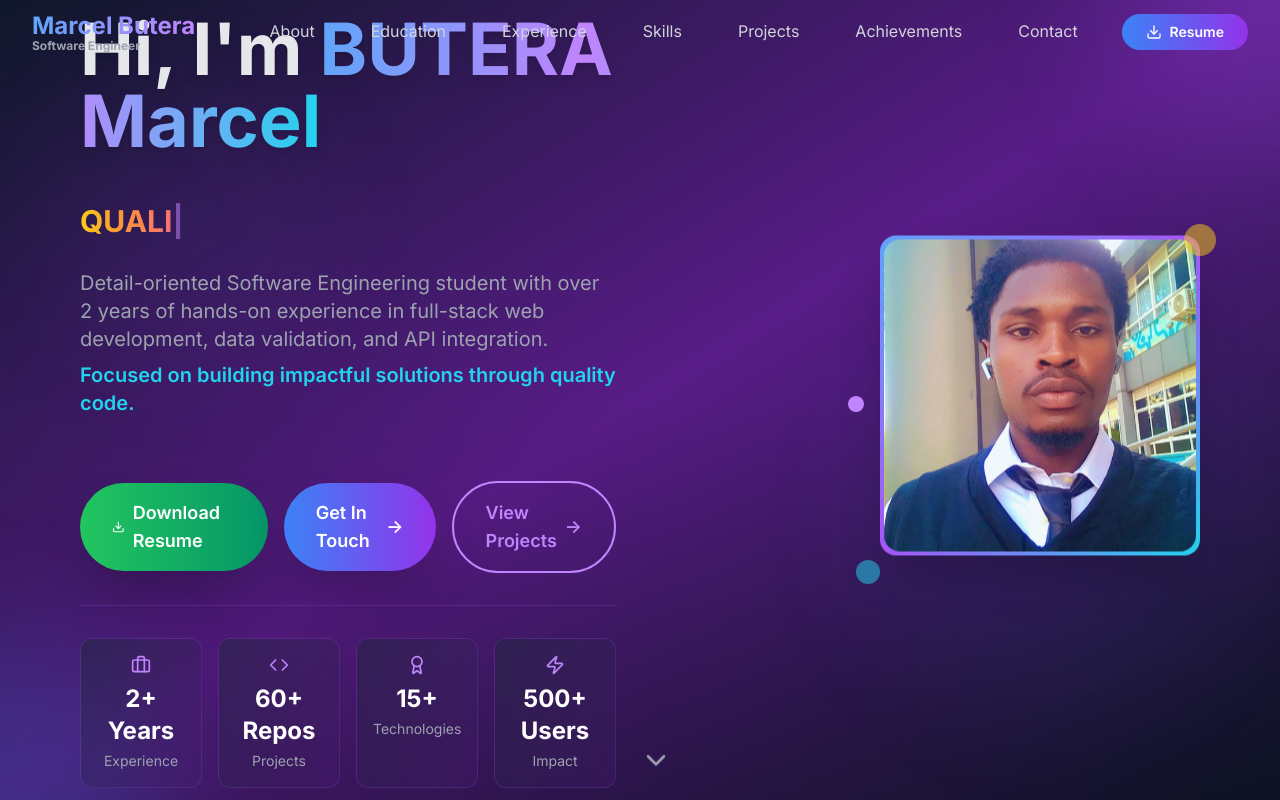
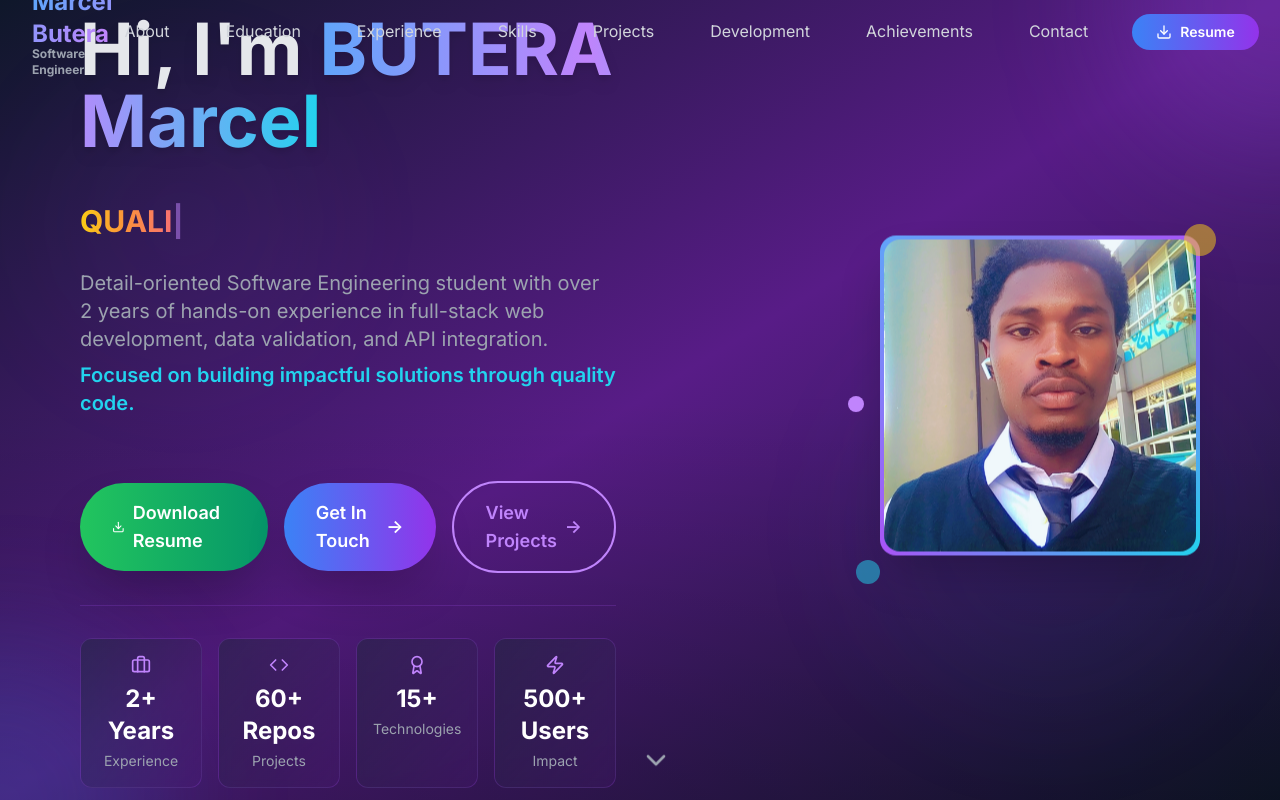
Before and after one commit to Marcelofury/myPortifolio, a Next.js app: page / in a window 1280 px wide. Shown: the top 800 px of the page. Built offline with nearby package versions, Linux system fonts and the light colour scheme.

Commit message:
Add Professional Development to navigation

```diff
--- a/src/components/Navigation.tsx
+++ b/src/components/Navigation.tsx
@@ -22,6 +22,7 @@ const Navigation = () => {
     { name: 'Experience', href: '#experience' },
     { name: 'Skills', href: '#skills' },
     { name: 'Projects', href: '#projects' },
+    { name: 'Development', href: '#professional-development' },
     { name: 'Achievements', href: '#achievements' },
     { name: 'Contact', href: '#contact' }
   ]
```
